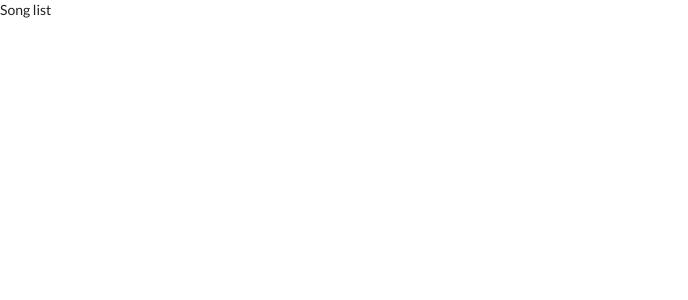
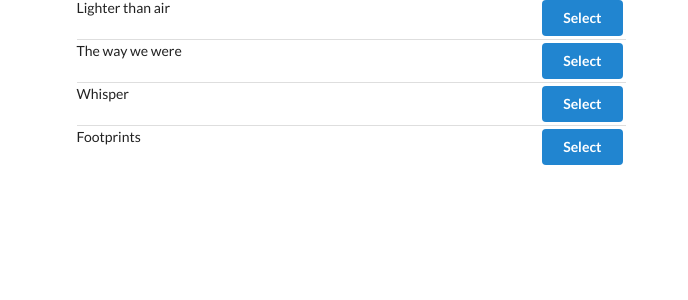
Before and after one commit to oliviam20/React-Redux-songs, a React (Create React App) app: page / in a window 1280 px wide. Shown: the top 300 px of the page, without its empty margins (0-688 px from the left). Built offline with nearby package versions, Linux system fonts and the light colour scheme.

Commit message:
render a list of songs and add some styles

```diff
--- a/src/components/App/App.js
+++ b/src/components/App/App.js
@@ -3,8 +3,12 @@
 
 const App = () => {
   return (
-    <div>
-      <SongList />
+    <div className="ui container grid">
+      <div className="ui row">
+        <div className="column eight wide">
+          <SongList />
+        </div>
+      </div>
     </div>
   )
 };
--- a/src/components/SongList/SongList.js
+++ b/src/components/SongList/SongList.js
@@ -2,8 +2,25 @@
 import { connect } from 'react-redux';
 
 class SongList extends Component {
+  renderList = () => {
+    return this.props.songs.map(song => {
+      return (
+        <div className="item" key={song.title}>
+          <div className="right floated content">
+            <button className="ui button primary">
+              Select
+            </button>
+          </div>
+          <div className="content">
+            {song.title}
+          </div>
+        </div>
+      )
+    });
+  }
+
   render() {
-    return <div>Song list</div>
+    return <div className="ui divided list">{this.renderList()}</div>
   }
 };
 
```
